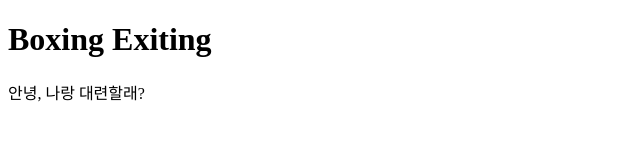
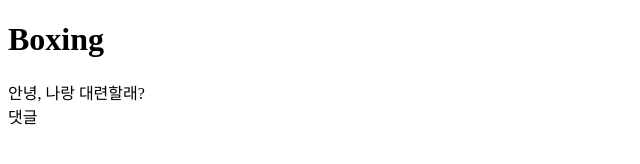
Before and after one commit to ChoiJInsik/boxiting, a plain HTML site: page index.html in a window 1280 px wide. Shown: the whole page, without its empty margins (0-640 px from the left). Drawn offline with Linux system fonts and the light colour scheme.

Commit message:
댓글기능 추가

```diff
--- a/index.html
+++ b/index.html
@@ -7,7 +7,8 @@
     <title>Document</title>
 </head>
 <body>
-    <h1>Boxing Exiting</h1>
+    <h1>Boxing </h1>
     <div>안녕, 나랑 대련할래?</div>
+    <div>댓글</div>
 </body>
 </html>
```
